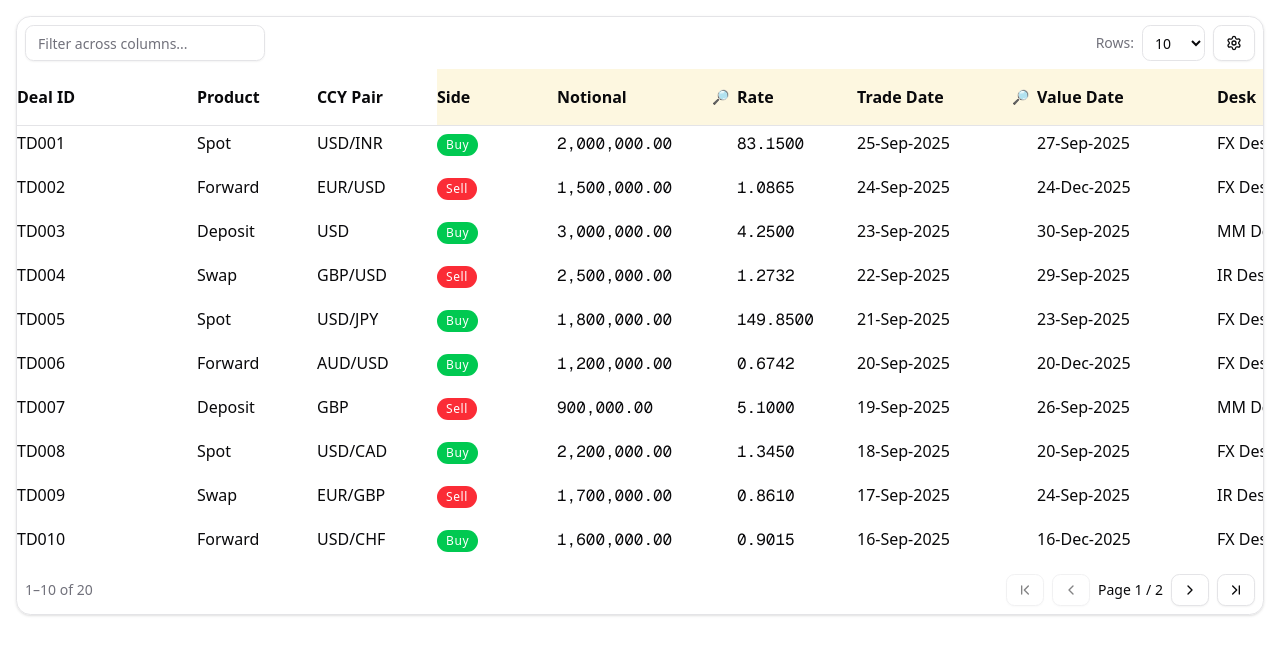
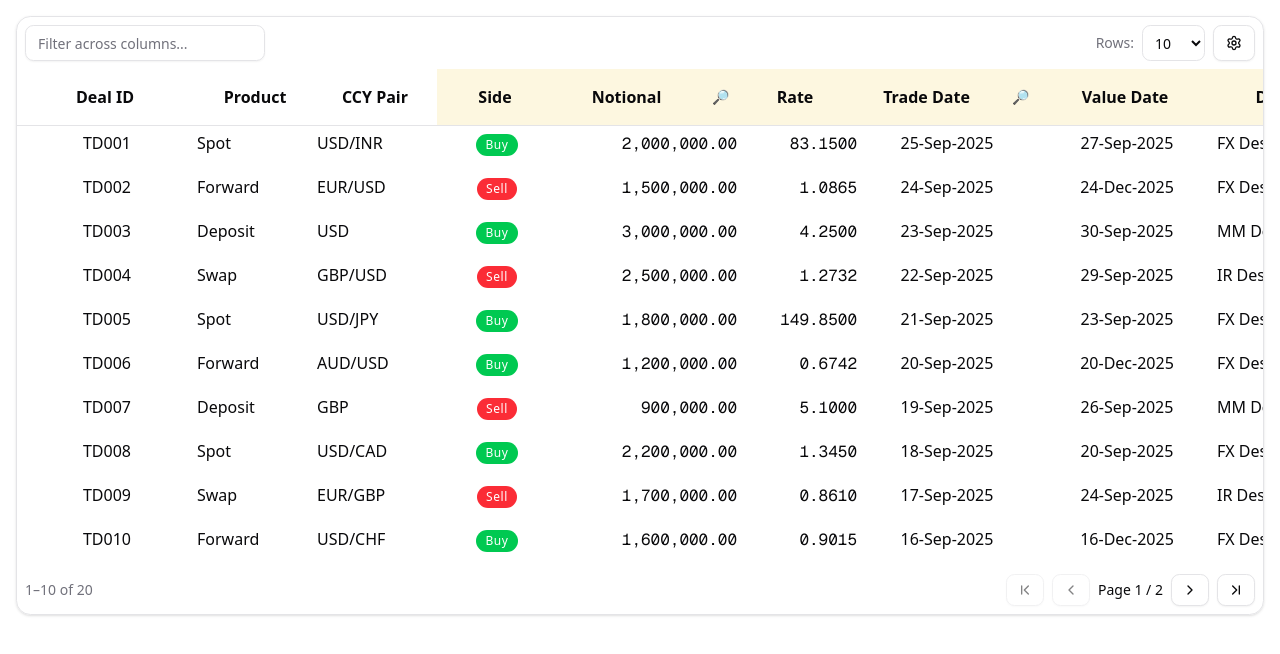
Before and after one commit to DhirajPanchal/kalpavriksha, a Next.js app in the folder adg_20250927/: page /t2 in a window 1280 px wide. Shown: the top 654 px of the page. Built offline with nearby package versions, Linux system fonts and the light colour scheme.

Commit message:
PT20251007-01 V2-04 (F4S)

```diff
--- a/adg_20250927/business/t2/columns.tsx
+++ b/adg_20250927/business/t2/columns.tsx
@@ -4,7 +4,13 @@ import { AdgColumnDef } from "@/components/adg-v2/adg-types";
 import { TreasuryDealTicket } from "./types";
 import { WIDTH_MAP } from "@/components/adg-v2/adg-constants";
 import { Badge } from "@/components/ui/badge";
-import { capsuleClass, fmtDate, fmtNum, sideClass, statusClass } from "./helper";
+import {
+  capsuleClass,
+  fmtDate,
+  fmtNum,
+  sideClass,
+  statusClass,
+} from "./helper";
 import { cn } from "@/lib/utils";
 
 export function treasuryColumns(): AdgColumnDef<TreasuryDealTicket>[] {
@@ -13,13 +19,24 @@ export function treasuryColumns(): AdgColumnDef<TreasuryDealTicket>[] {
       accessorKey: "dealId",
       header: "Deal ID",
       size: WIDTH_MAP.M,
-      meta: { label: "Deal ID", defaultPin: "left", widthKey: "M" },
+      meta: {
+        label: "Deal ID",
+        defaultPin: "left",
+        widthKey: "M",
+        type: "string",
+        align: "center",
+      },
     },
     {
       accessorKey: "product",
       header: "Product",
       size: WIDTH_MAP.S,
-      meta: { label: "Product", defaultPin: "left", widthKey: "S" },
+      meta: {
+        label: "Product",
+        defaultPin: "left",
+        widthKey: "S",
+        type: "string",
+      },
     },
     {
       accessorKey: "side",
@@ -29,15 +46,19 @@ export function treasuryColumns(): AdgColumnDef<TreasuryDealTicket>[] {
         <Badge className={cn(sideClass[row.original.side], capsuleClass)}>
           {row.original.side}
         </Badge>
-
       ),
-      meta: { label: "Side", widthKey: "S" },
+      meta: { label: "Side", widthKey: "S", type: "enum" }, // enum -> center by default
     },
     {
       accessorKey: "ccyPair",
       header: "CCY Pair",
       size: WIDTH_MAP.S,
-      meta: { label: "CCY Pair", defaultPin: "left", widthKey: "S" },
+      meta: {
+        label: "CCY Pair",
+        defaultPin: "left",
+        widthKey: "S",
+        type: "string",
+      },
     },
     {
       accessorKey: "notional",
@@ -46,7 +67,12 @@ export function treasuryColumns(): AdgColumnDef<TreasuryDealTicket>[] {
       cell: ({ row }) => (
         <span className="font-mono">{fmtNum(row.original.notional)}</span>
       ),
-       meta: { label: "Notional", widthKey: "M", filter: { kind: "number" },  }
+      meta: {
+        label: "Notional",
+        widthKey: "M",
+        type: "number",
+        filter: { kind: "number" },
+      },
     },
     {
       accessorKey: "rate",
@@ -55,45 +81,60 @@ export function treasuryColumns(): AdgColumnDef<TreasuryDealTicket>[] {
       cell: ({ row }) => (
         <span className="font-mono">{row.original.rate.toFixed(4)}</span>
       ),
-      meta: { label: "Rate", widthKey: "S" },
+      meta: { label: "Rate", widthKey: "S", type: "number" },
     },
     {
       accessorKey: "tradeDate",
       header: "Trade Date",
       size: WIDTH_MAP.M,
       cell: ({ row }) => fmtDate(row.original.tradeDate),
-       meta: { label: "Trade Date", widthKey: "M", filter: { kind: "date" } }
+      meta: {
+        label: "Trade Date",
+        widthKey: "M",
+        type: "date",
+        filter: { kind: "date" },
+      },
     },
     {
       accessorKey: "valueDate",
       header: "Value Date",
       size: WIDTH_MAP.M,
       cell: ({ row }) => fmtDate(row.original.valueDate),
-      meta: { label: "Value Date", widthKey: "M" },
+      meta: { label: "Value Date", widthKey: "M", type: "date" },
     },
     {
       accessorKey: "desk",
       header: "Desk",
       size: WIDTH_MAP.S,
-      meta: { label: "Desk", widthKey: "S" },
+      meta: { label: "Desk", widthKey: "S", type: "string" },
     },
     {
       accessorKey: "legalEntity",
-      header: "Legal Entity AND AND AND AND AND AND AND AND END",
+      header: "Legal Entity",
       size: WIDTH_MAP.L,
-       meta: { label: "Legal Entity", widthKey: "L", filter: { kind: "text", placeholder: "contains..." } }
+      meta: {
+        label: "Legal Entity",
+        widthKey: "L",
+        type: "string",
+        filter: { kind: "text", placeholder: "contains..." },
+      },
     },
     {
       accessorKey: "region",
       header: "Region",
       size: WIDTH_MAP.S,
-      meta: { label: "Region", widthKey: "S", filter: { kind: "enum", enumValues: ["APAC","EMEA","AMER"] } }
+      meta: {
+        label: "Region",
+        widthKey: "S",
+        type: "enum",
+        filter: { kind: "enum", enumValues: ["APAC", "EMEA", "AMER"] },
+      },
     },
     {
       accessorKey: "site",
       header: "Site",
       size: WIDTH_MAP.M,
-      meta: { label: "Site", widthKey: "M" },
+      meta: { label: "Site", widthKey: "M", type: "string" },
     },
     {
       accessorKey: "status",
@@ -104,7 +145,7 @@ export function treasuryColumns(): AdgColumnDef<TreasuryDealTicket>[] {
           {row.original.status}
         </Badge>
       ),
-      meta: { label: "Status", widthKey: "S" },
+      meta: { label: "Status", widthKey: "S", type: "enum" },
     },
   ];
 }
--- a/adg_20250927/components/adg-v2/adg-header.tsx
+++ b/adg_20250927/components/adg-v2/adg-header.tsx
@@ -8,10 +8,17 @@ import { FilterButton } from "./adg-filters-adv";
 
 type Align = "left" | "center" | "right";
 
+/**
+ * AdgHeaderRow
+ * - Sticky header with pin-aware cells (left pin)
+ * - Header text is CENTER aligned by default
+ * - Filter button does not trigger sort (stops event propagation)
+ * - Uses a 2-column CSS grid (1fr for title/sort, auto for filter icon) so the title remains centered
+ */
 export default function AdgHeaderRow<T>({
   table,
   headerHeightPx = 56,
-  defaultHeaderWrap = "single",
+  defaultHeaderWrap = "single", // accepts "single" | "multi" but typed as string to match your snapshot
 }: {
   table: Table<T>;
   headerHeightPx?: number;
@@ -19,36 +26,99 @@ export default function AdgHeaderRow<T>({
 }) {
   const wrapClass = (wrap?: string) =>
     wrap === "multi" ? "whitespace-normal break-words" : "truncate whitespace-nowrap";
-  const alignClass = (a?: Align) =>
+
+  const textAlign = (a?: Align) =>
     a === "left" ? "text-left" : a === "right" ? "text-right" : "text-center";
 
+  const justify = (a?: Align) =>
+    a === "left" ? "justify-start" : a === "right" ? "justify-end" : "justify-center";
+
   return (
-    <thead style={{ position: "sticky", top: 0, zIndex: 40, height: headerHeightPx, background: "var(--adg-head-bg)" }}>
+    <thead
+      style={{
+        position: "sticky",
+        top: 0,
+        zIndex: 40,
+        height: headerHeightPx,
+        background: "var(--adg-head-bg)",
+      }}
+    >
       {table.getHeaderGroups().map((hg) => (
         <tr key={hg.id} style={{ height: headerHeightPx }}>
           {hg.headers.map((header) => {
             const meta: any = header.column.columnDef.meta ?? {};
+            // Default header alignment is CENTER
             const headerAlign: Align = meta.headerAlign ?? "center";
             const headerWrap: string = meta.headerWrap ?? defaultHeaderWrap;
 
             return (
               <th
                 key={header.id}
-                style={{ width: header.getSize(), position: header.column.getIsPinned() ? ("sticky" as const) : undefined, left: header.column.getIsPinned() ? header.column.getStart("left") : undefined, zIndex: header.column.getIsPinned() ? 50 : undefined, background: header.column.getIsPinned() ? "var(--adg-pin-bg)" : undefined }}
-                className={cn("align-middle border-b", alignClass(headerAlign))}
+                style={{
+                  width: header.getSize(),
+                  position: header.column.getIsPinned() ? ("sticky" as const) : undefined,
+                  left: header.column.getIsPinned()
+                    ? header.column.getStart("left")
+                    : undefined,
+                  zIndex: header.column.getIsPinned() ? 50 : undefined,
+                  background: header.column.getIsPinned()
+                    ? "var(--adg-pin-bg)"
+                    : undefined,
+                }}
+                className={cn("align-middle border-b", textAlign(headerAlign))}
               >
                 {header.isPlaceholder ? null : (
-                  <div className="flex items-center gap-1" style={{ height: headerHeightPx }}>
-                    <button type="button" className={cn("inline-flex items-center gap-1 w-full", wrapClass(headerWrap), alignClass(headerAlign), header.column.getCanSort() ? "cursor-pointer select-none" : undefined)} onClick={header.column.getToggleSortingHandler()} title={typeof header.column.columnDef.header === "string" ? String(header.column.columnDef.header) : undefined}>
-                      {flexRender(header.column.columnDef.header, header.getContext())}
-                      {{ asc: " ▲", desc: " ▼" }[header.column.getIsSorted() as string] ?? null}
+                  <div
+                    className="grid grid-cols-[1fr_auto] items-center gap-1"
+                    style={{ height: headerHeightPx }}
+                  >
+                    {/* Title + sort lives in the 1fr track and is centered by headerAlign */}
+                    <button
+                      type="button"
+                      className={cn(
+                        "inline-flex w-full items-center gap-1",
+                        justify(headerAlign),
+                        textAlign(headerAlign),
+                        wrapClass(headerWrap),
+                        header.column.getCanSort()
+                          ? "cursor-pointer select-none"
+                          : undefined
+                      )}
+                      onClick={
+                        header.column.getCanSort()
+                          ? header.column.getToggleSortingHandler()
+                          : undefined
+                      }
+                      title={
+                        typeof header.column.columnDef.header === "string"
+                          ? String(header.column.columnDef.header)
+                          : undefined
+                      }
+                    >
+                      {flexRender(
+                        header.column.columnDef.header,
+                        header.getContext()
+                      )}
+                      {({ asc: " ▲", desc: " ▼" } as any)[
+                        header.column.getIsSorted() as string
+                      ] ?? null}
                     </button>
+
+                    {/* Filter trigger in the auto track; stops propagation so sort doesn't toggle */}
                     {(() => {
                       const m: any = header.column.columnDef.meta;
                       if (!m?.filter) return null;
                       return (
-                        <span className="ml-1 inline-flex" onClick={(e) => e.stopPropagation()} onMouseDown={(e) => e.stopPropagation()}>
-                          <FilterButton table={table} column={header.column} meta={m.filter} />
+                        <span
+                          className="ml-1 inline-flex"
+                          onClick={(e) => e.stopPropagation()}
+                          onMouseDown={(e) => e.stopPropagation()}
+                        >
+                          <FilterButton
+                            table={table}
+                            column={header.column}
+                            meta={m.filter}
+                          />
                         </span>
                       );
                     })()}
```
Also changed, not shown: adg_20250927/components/adg-v2/adg-filters-adv.tsx (+3 -6 lines), adg_20250927/components/adg-v2/adg-types.ts (+13 -1 lines).
